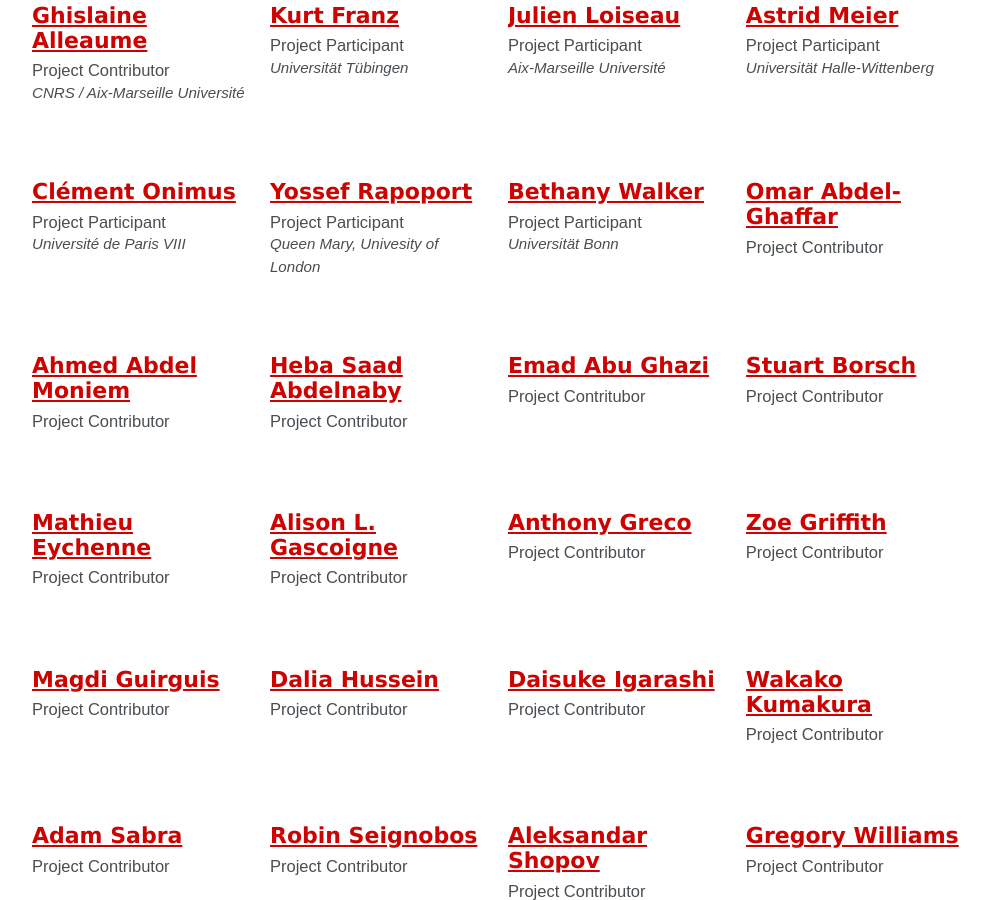
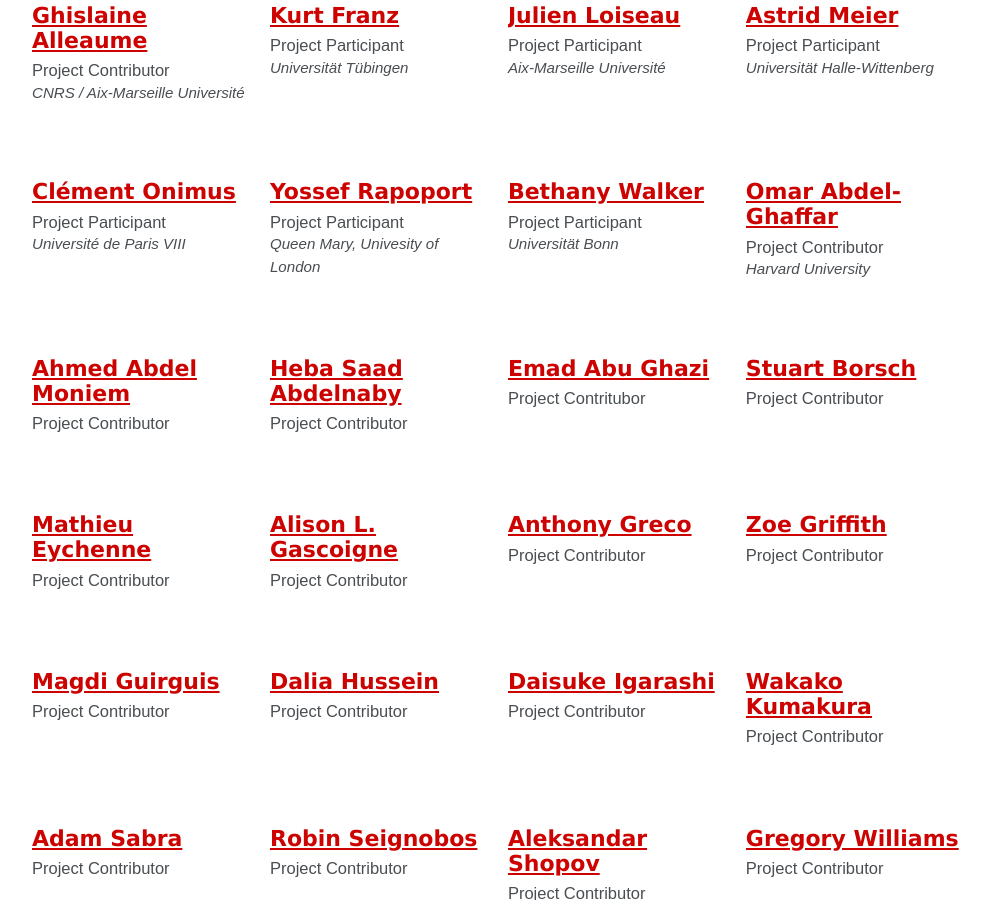
Before and after one commit to mhshaaban/egylandscapeproject.github.io, a Jekyll site: the page built from _pages/members-archive.md, in a window 1280 px wide and 900 px high, scrolled down 347 px. Shown: the whole window, without its empty margins (290-1280 px from the left). Built offline with Jekyll 4.4.1, drawn with Linux system fonts in a browser that asks for light colours; cached includes are drawn as plain includes; nearby versions of some CDN libraries; some web fonts are replaced.

Commit message:
Update OmarAbdelGhaffar.md

```diff
--- a/_members/OmarAbdelGhaffar.md
+++ b/_members/OmarAbdelGhaffar.md
@@ -1,6 +1,7 @@
 ---
 title: "Omar Abdel-Ghaffar"
 excerpt: "Project Contributor"
+institution: "Harvard University"
 author: Omar Abdel Ghaffar
 author_profile: true
 date: "2019-02-01"
```
